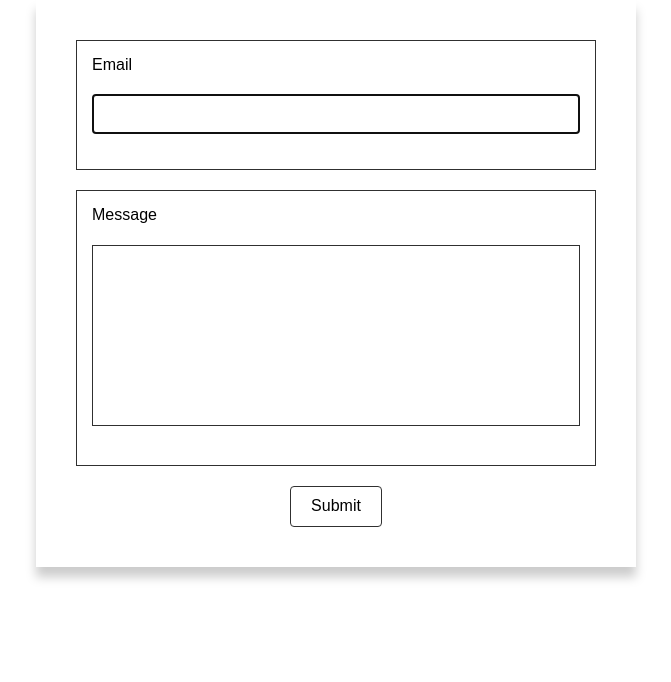
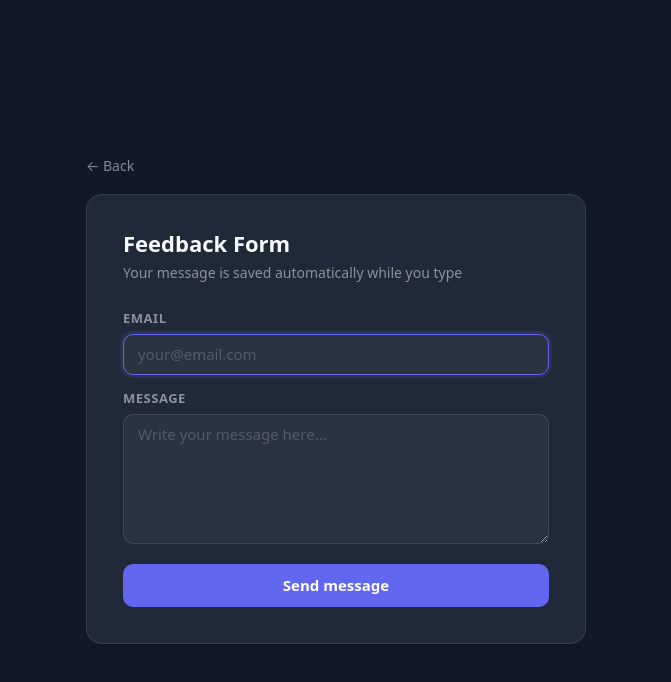
Before and after one commit to MaxCheprasov/goit-advancedjs-hw-01, a website built with Vite: page src/2-form.html in a window 1280 px wide. Shown: the whole page, without its empty margins (304-975 px from the left). Built offline with nearby package versions, Linux system fonts and the light colour scheme.

Commit message:
style: dark theme for task pages

```diff
--- a/src/2-form.html
+++ b/src/2-form.html
@@ -4,21 +4,28 @@
     <meta charset="UTF-8" />
     <meta http-equiv="X-UA-Compatible" content="IE=edge" />
     <meta name="viewport" content="width=device-width, initial-scale=1.0" />
-    <title>Gallery</title>
+    <title>Feedback Form · HW-01</title>
     <link rel="stylesheet" href="./css/feedback.css" />
     <script src="./js/2-form.js" type="module" defer></script>
   </head>
   <body>
+    <div class="page">
+      <a class="back-link" href="./">← Back</a>
+      <div class="card">
+        <h1 class="card-title">Feedback Form</h1>
+        <p class="card-sub">Your message is saved automatically while you type</p>
         <form class="feedback-form" autocomplete="off">
-      <label>
+          <label class="field-label">
             Email
-        <input type="email" name="email" autofocus />
+            <input class="field-input" type="email" name="email" autofocus placeholder="your@email.com" />
           </label>
-      <label>
+          <label class="field-label">
             Message
-        <textarea name="message" rows="8"></textarea>
+            <textarea class="field-input field-textarea" name="message" rows="6" placeholder="Write your message here..."></textarea>
           </label>
-      <button type="submit">Submit</button>
+          <button class="submit-btn" type="submit">Send message</button>
         </form>
+      </div>
+    </div>
   </body>
 </html>
--- a/src/css/feedback.css
+++ b/src/css/feedback.css
@@ -1,52 +1,123 @@
 @import url('./reset.css');
 @import url('izitoast/dist/css/iziToast.min.css');
+
+:root {
+  --bg: #111827;
+  --surface: #1f2937;
+  --accent: #6366f1;
+  --text: #f9fafb;
+  --muted: rgba(249, 250, 251, 0.5);
+  --border: rgba(255, 255, 255, 0.1);
+  --input-bg: rgba(255, 255, 255, 0.05);
+}
+
+*, *::before, *::after { box-sizing: border-box; }
+
+body {
+  min-height: 100vh;
+  background: var(--bg);
+  font-family: system-ui, -apple-system, sans-serif;
+  color: var(--text);
+  display: flex;
+  align-items: center;
+  justify-content: center;
+  padding: 32px 16px;
+}
+
+.page {
+  width: 100%;
+  max-width: 500px;
+}
+
+.back-link {
+  display: inline-block;
+  font-size: 14px;
+  color: var(--muted);
+  text-decoration: none;
+  margin-bottom: 20px;
+  transition: color 180ms;
+}
+.back-link:hover { color: var(--text); }
+
+.card {
+  background: var(--surface);
+  border: 1px solid var(--border);
+  border-radius: 16px;
+  padding: 36px;
+}
+
+.card-title {
+  font-size: 22px;
+  font-weight: 700;
+  margin-bottom: 6px;
+}
+
+.card-sub {
+  font-size: 14px;
+  color: var(--muted);
+  margin-bottom: 28px;
+  line-height: 1.5;
+}
 
 .feedback-form {
   display: flex;
   flex-direction: column;
-  width: 600px;
-  padding: 40px;
-  margin: 0 auto;
-  box-shadow: 0 10px 10px 0 #cccccc;
+  gap: 16px;
 }
 
-.feedback-form input,
-.feedback-form textarea {
-  width: 100%;
-  height: 40px;
-  padding: 16px;
-  padding-left: 15px;
-  border: 1px solid #303030;
-  margin-bottom: 20px;
-  margin-top: 20px;
+.field-label {
+  display: flex;
+  flex-direction: column;
+  gap: 8px;
+  font-size: 13px;
+  font-weight: 600;
+  letter-spacing: 0.04em;
+  text-transform: uppercase;
+  color: var(--muted);
 }
 
-.feedback-form textarea {
-  height: unset;
-  min-height: 128px;
-  max-width: 100%;
-  resize: none;
+.field-input {
+  width: 100%;
+  padding: 11px 14px;
+  font-size: 15px;
+  font-family: inherit;
+  background: var(--input-bg);
+  border: 1.5px solid var(--border);
+  border-radius: 10px;
+  color: var(--text);
+  outline: none;
+  transition: border-color 180ms, box-shadow 180ms;
 }
 
-.feedback-form label {
-  min-height: 120px;
-  padding: 15px;
-  border: 1px solid #303030;
-  resize: none;
-  margin-bottom: 20px;
+.field-input::placeholder { color: rgba(249, 250, 251, 0.2); }
+
+.field-input:focus {
+  border-color: var(--accent);
+  box-shadow: 0 0 0 3px rgba(99, 102, 241, 0.15);
 }
 
-.feedback-form button[type='submit'] {
-  padding: 10px 20px;
-  background-color: transparent;
-  border: 1px solid #303030;
-  border-radius: 4px;
-  cursor: pointer;
-  align-self: center;
-  transition: transform 250ms linear;
+.field-textarea {
+  resize: vertical;
+  min-height: 130px;
 }
 
-.feedback-form button[type='submit']:hover,
-.feedback-form button[type='submit']:focus {
-  transform: scale(1.05);
+.submit-btn {
+  margin-top: 4px;
+  padding: 13px;
+  font-size: 15px;
+  font-weight: 600;
+  font-family: inherit;
+  color: #fff;
+  background: var(--accent);
+  border: none;
+  border-radius: 10px;
+  cursor: pointer;
+  transition: background 180ms, transform 120ms;
 }
+
+.submit-btn:hover {
+  background: #4f46e5;
+  transform: translateY(-1px);
+}
+
+.submit-btn:active { transform: translateY(0); }
```
Lines whose indentation alone changed are shown as unchanged.
